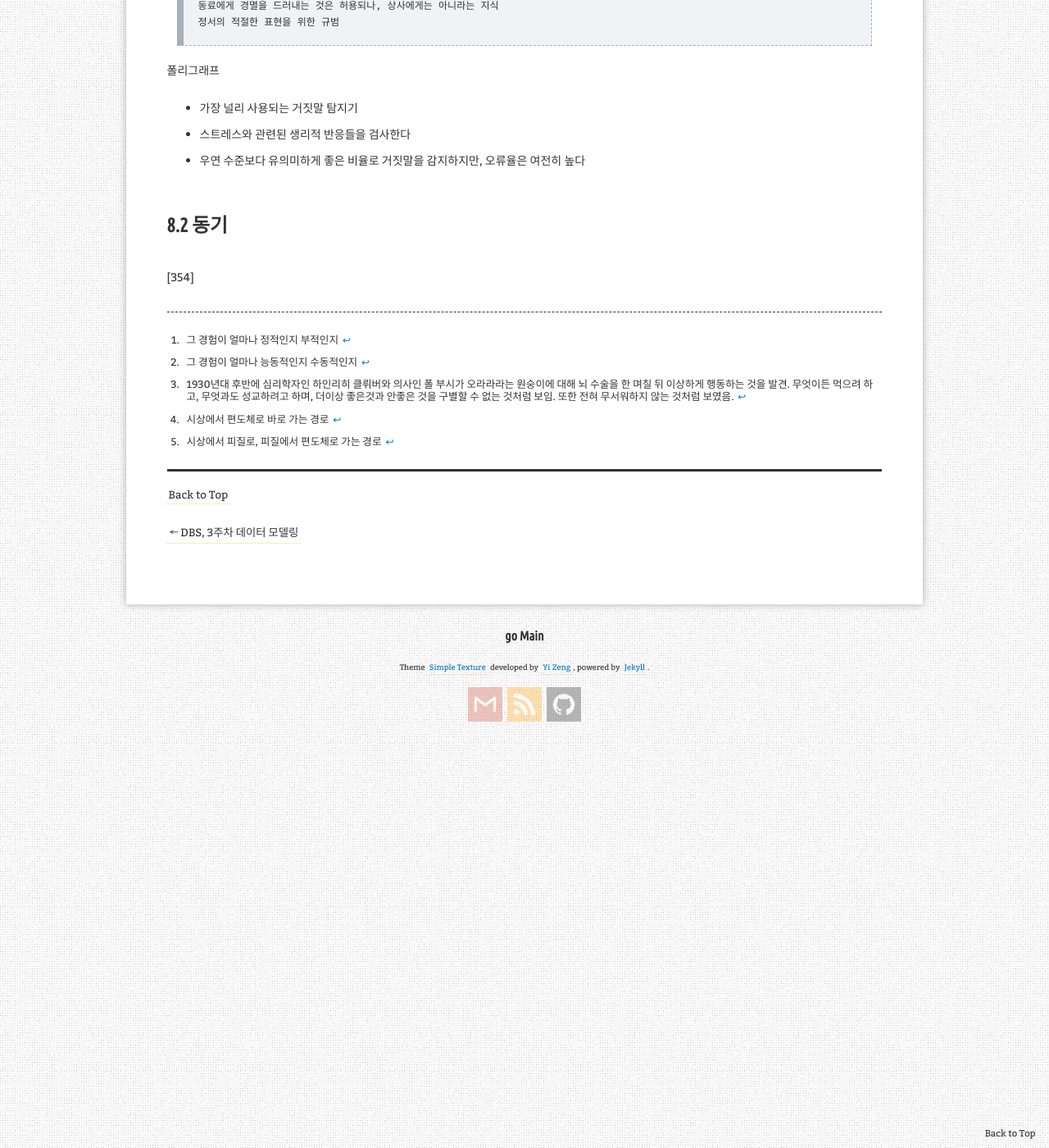
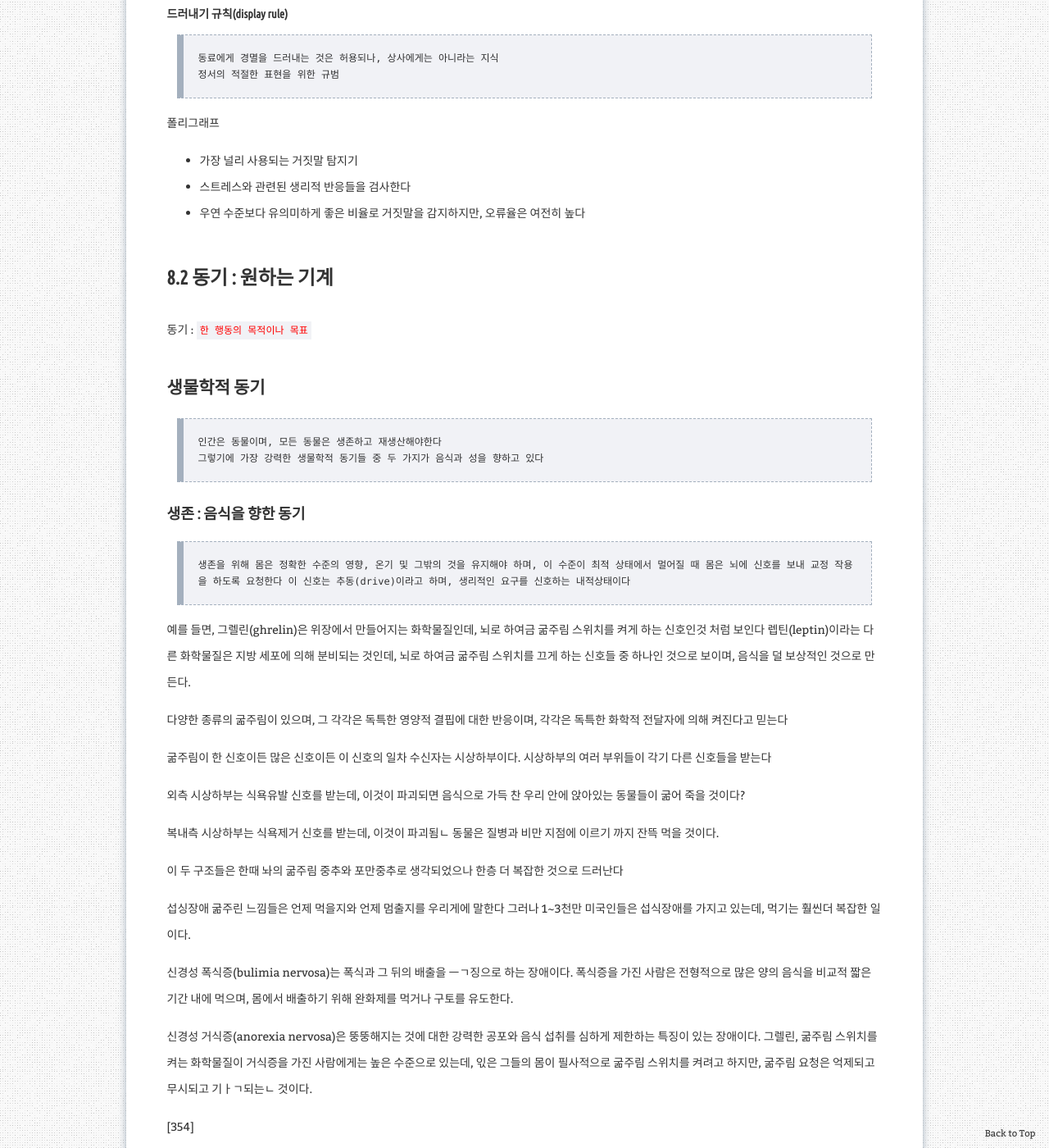
Before and after one commit to aristohyun/aristohyun.github.io, a Jekyll site: the page built from _posts/2021-12-31-psychology.md, in a window 1280 px wide and 1400 px high, scrolled down 5694 px. Shown: the whole window at 82% size. Built offline with Jekyll 4.4.1, drawn with Linux system fonts in a browser that asks for light colours; comment, search, counter and statistics services are not loaded; some of the changed text lies outside the part shown.

Commit message:
Update 2021-12-31-psychology.md

```diff
--- a/_posts/2021-12-31-psychology.md
+++ b/_posts/2021-12-31-psychology.md
@@ -180,10 +180,45 @@ redirect_from:
  - 우연 수준보다 유의미하게 좋은 비율로 거짓말을 감지하지만, 오류율은 여전히 높다
 
 
+# 8.2 동기 : 원하는 기계
+
+동기 : `한 행동의 목적이나 목표`
+
+## 생물학적 동기
+
+> 인간은 동물이며, 모든 동물은 생존하고 재생산해야한다
+> 그렇기에 가장 강력한 생물학적 동기들 중 두 가지가 음식과 성을 향하고 있다
+
+### 생존 : 음식을 향한 동기
+
+> 생존을 위해 몸은 정확한 수준의 영향, 온기 및 그밖의 것을 유지해야 하며, 이 수준이 최적 상태에서 멀어질 때 몸은 뇌에 신호를 보내 교정 작용을 하도록 요청한다
+> 이 신호는 추동(drive)이라고 하며, 생리적인 요구를 신호하는 내적상태이다
+
+예를 들면, 그렐린(ghrelin)은 위장에서 만들어지는 화학물질인데, 뇌로 하여금 굶주림 스위치를 켜게 하는 신호인것 처럼 보인다
+렙틴(leptin)이라는 다른 화학물질은 지방 세포에 의해 분비되는 것인데, 뇌로 하여금 굶주림 스위치를 끄게 하는 신호들 중 하나인 것으로 보이며, 음식을 덜 보상적인 것으로 만든다.
+
+다양한 종류의 굶주림이 있으며, 그 각각은 독특한 영양적 결핍에 대한 반응이며, 각각은 독특한 화학적 전달자에 의해 켜진다고 믿는다
+
+굶주림이 한 신호이든 많은 신호이든 이 신호의 일차 수신자는 시상하부이다.
+시상하부의 여러 부위들이 각기 다른 신호들을 받는다
+
+외측 시상하부는 식욕유발 신호를 받는데, 이것이 파괴되면 음식으로 가득 찬 우리 안에 앉아있는 동물들이 굶어 죽을 것이다?
+
+복내측 시상하부는 식욕제거 신호를 받는데, 이것이 파괴됨ㄴ 동물은 질병과 비만 지점에 이르기 까지 잔뜩 먹을 것이다.
+
+이 두 구조들은 한때 놔의 굶주림 중추와 포만중추로 생각되었으나 한층 더 복잡한 것으로 드러난다
 
 
+섭싱장애
+굶주린 느낌들은 언제 먹을지와 언제 멈출지를 우리게에 말한다
+그러나 1~3천만 미국인들은 섭식장애를 가지고 있는데, 먹기는 훨씬더 복잡한 일이다.
 
-# 8.2 동기
+신경성 폭식증(bulimia nervosa)는 폭식과 그 뒤의 배출을 ㅡㄱ징으로 하는 장애이다.
+폭식증을 가진 사람은 전형적으로 많은 양의 음식을 비교적 짧은 기간 내에 먹으며, 몸에서 배출하기 위해 완화제를 먹거나 구토를 유도한다.
+
+신경성 거식증(anorexia nervosa)은 뚱뚱해지는 것에 대한 강력한 공포와 음식 섭취를 심하게 제한하는 특징이 있는 장애이다.
+그렐린, 굶주림 스위치를 켜는 화학물질이 거식증을 가진 사람에게는 높은 수준으로 있는데, 읷은 그들의 몸이 필사적으로 굶주림 스위치를 켜려고 하지만, 굶주림 요청은 억제되고 무시되고 기ㅏㄱ되는ㄴ 것이다.
+
 
 [354]
 
```
